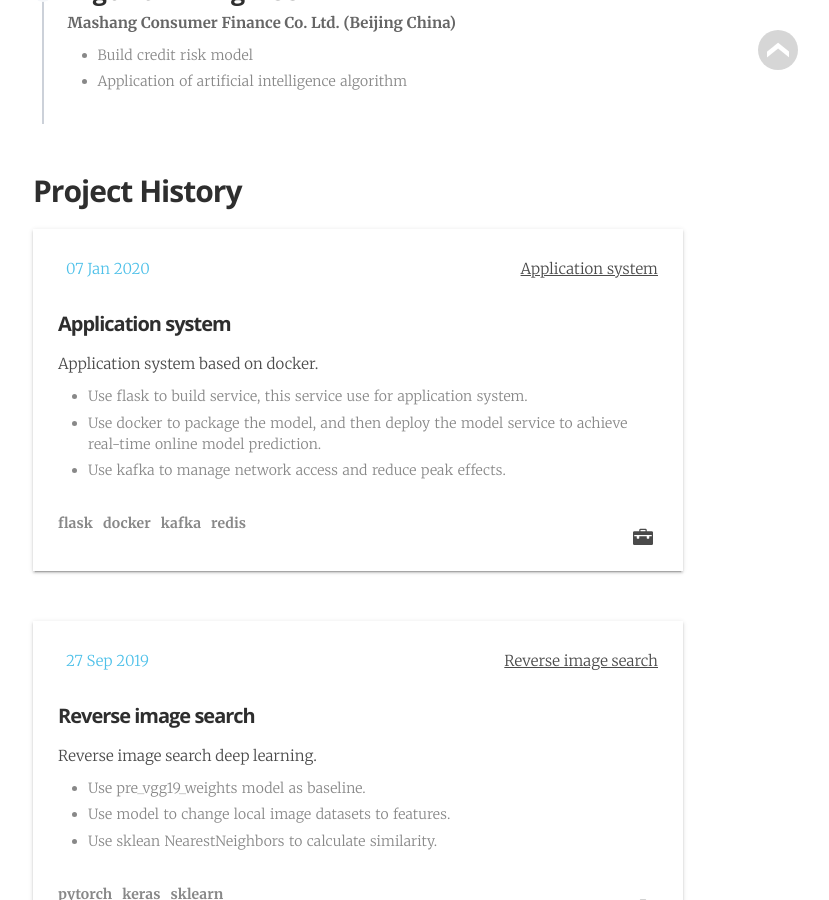
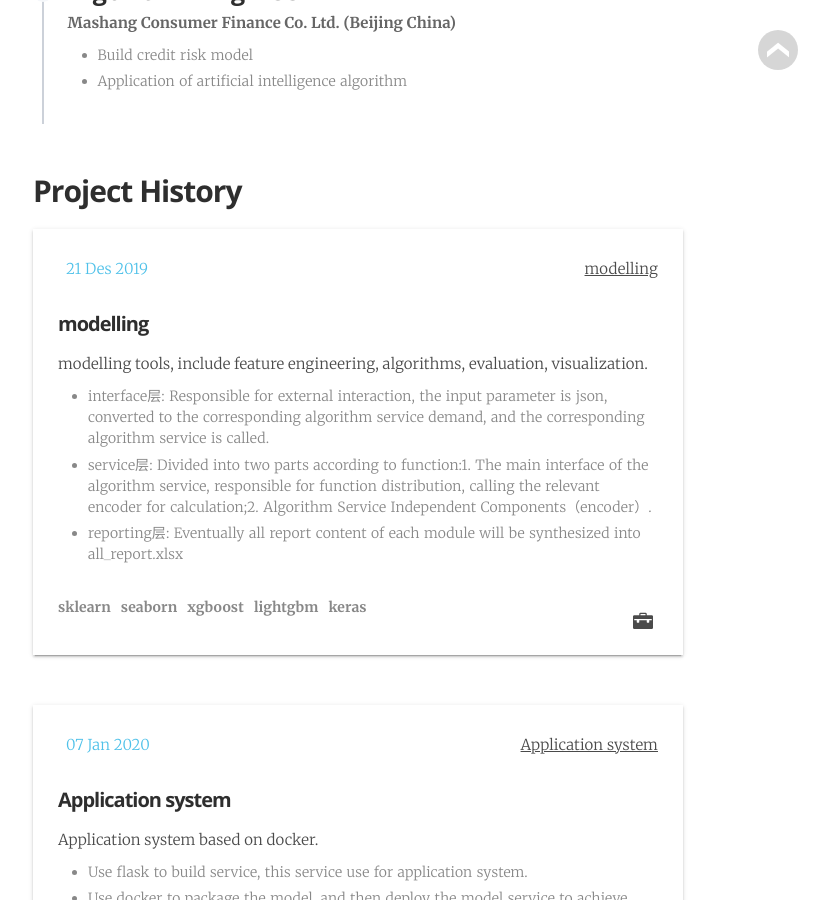
Before and after one commit to TyrionBian/tyrionbian.github.io, a Jekyll site: the page built from _pages/cv.md, in a window 1280 px wide and 900 px high, scrolled down 1611 px. Shown: the whole window, without its empty margins (282-1111 px from the left). Built offline with Jekyll 4.4.1, drawn with Linux system fonts in a browser that asks for light colours; some web fonts are replaced.

Commit message:
add project

```diff
--- a/_data/cv.yml
+++ b/_data/cv.yml
@@ -33,6 +33,15 @@ tianliang:
             - "Build credit risk model"
             - "Application of artificial intelligence algorithm"
     projects:
+        - time:             "21 Des 2019"
+          title:            "modelling"
+          url:              "https://github.com/TyrionBian/modelling"
+          describe:         "modelling tools, include feature engineering, algorithms, evaluation, visualization."
+          technologies:     "sklearn, seaborn, xgboost, lightgbm, keras"
+          responsibilities:
+            - "interface层: Responsible for external interaction, the input parameter is json, converted to the corresponding algorithm service demand, and the corresponding algorithm service is called."
+            - "service层: Divided into two parts according to function:1. The main interface of the algorithm service, responsible for function distribution, calling the relevant encoder for calculation;2. Algorithm Service Independent Components（encoder）."
+            - "reporting层: Eventually all report content of each module will be synthesized into all_report.xlsx"
         - time:             "07 Jan 2020"
           title:            "Application system"
           url:              "https://github.com/TyrionBian/appSys"
```
